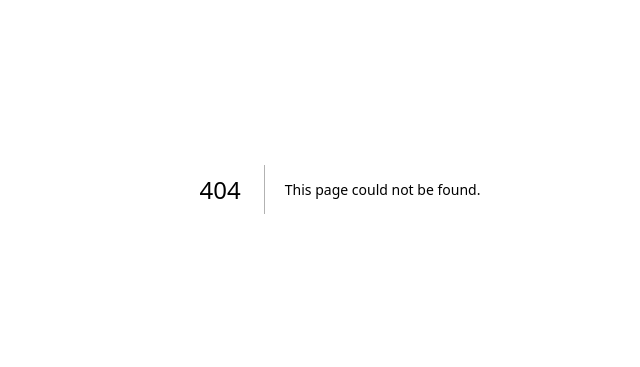
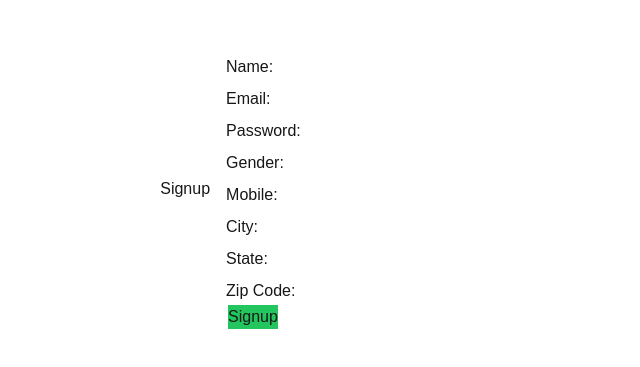
Before and after one commit to mohd-tahzeeb-khan/Advance-Quiz-Application-65HIBKJS, a Next.js app in the folder quiz-app/: page /userLogs in a window 1280 px wide. Before the commit this address had no page. Shown: the part 211-578 px from the top of the page, without its empty margins (300-940 px from the left). Built offline with nearby package versions, Linux system fonts and the light colour scheme.

Commit message:
Created new file for userLogs

```diff
--- /dev/null
+++ b/quiz-app/src/app/userLogs/page.js
@@ -0,0 +1,143 @@
+'use client'
+import { useState } from "react";
+import config from "../../../next.config.mjs"
+import axios from "axios";
+
+const signup = () => {
+  const [formData, setFormData] = useState({
+    name: "",
+    email: "",
+    password: "",
+    gender:"",
+    mobile:"",
+    city:"",
+    state:"",
+    zip:""
+  });
+
+  const [error, setError] = useState("");
+  const [success, setSuccess] = useState("");
+
+  const handleChange = (e) => {
+    const { name, value } = e.target;
+    setFormData({ ...formData, [name]: value });
+  };
+
+  const handleSubmit = async (e) => {
+    e.preventDefault();
+    setError("");
+    setSuccess("");
+
+    try {
+      const response = await axios.post(`${process.env.NEXT_PUBLIC_API_BASE_URL}`, formData, {
+        headers: {
+          "Content-Type": "application/json",
+        },
+      });
+      setSuccess("Signup successful! You can now log in.");
+    } catch (err) {
+      setError(err.response?.data?.message || "An error occurred during signup.");
+    }
+  };
+
+  return (
+    <div className=" h-[100vh] w-full flex justify-center items-center gap-4">
+      <h1>Signup</h1>
+      <form onSubmit={handleSubmit}>
+        <div className="flex gap-3 mt-2 items-end">
+          <label htmlFor="name">Name:</label>
+          <input className="text-black"
+            type="text"
+            id="name"
+            name="name"
+            value={formData.name}
+            onChange={handleChange}
+            required
+          />
+        </div>
+        <div className="flex gap-3 mt-2 items-end">
+          <label htmlFor="email">Email:</label>
+          <input className="text-black"
+            type="email"
+            id="email"
+            name="email"
+            value={formData.email}
+            onChange={handleChange}
+            required
+          />
+        </div>
+        <div className="flex gap-3 mt-2 items-end">
+          <label htmlFor="password">Password:</label>
+          <input className="text-black"
+            type="password"
+            id="password"
+            name="password"
+            value={formData.password}
+            onChange={handleChange}
+            required
+          />
+        </div>
+        <div className="flex gap-3 mt-2 items-end">
+          <label htmlFor="gender">Gender:</label>
+          <input className="text-black"
+            type="text"
+            id="gender"
+            name="gender"
+            value={formData.gender}
+            onChange={handleChange}
+            required
+          />
+        </div>
+        <div className="flex gap-3 mt-2 items-end">
+          <label htmlFor="mobile">Mobile:</label>
+          <input className="text-black"
+            type="number"
+            id="mobile"
+            name="mobile"
+            value={formData.mobile}
+            onChange={handleChange}
+            required
+          />
+        </div>
+        <div className="flex gap-3 mt-2 items-end">
+          <label htmlFor="city">City:</label>
+          <input className="text-black"
+            type="text"
+            id="city"
+            name="city"
+            value={formData.city}
+            onChange={handleChange}
+            required
+          />
+        </div>
+        <div className="flex gap-3 mt-2 items-end">
+          <label htmlFor="state">State:</label>
+          <input className="text-black"
+            type="text"
+            id="state"
+            name="state"
+            value={formData.state}
+            onChange={handleChange}
+            required
+          />
+        </div>
+        <div className="flex gap-3 mt-2 items-end">
+          <label htmlFor="zip">Zip Code:</label>
+          <input className="text-black"
+            type="number"
+            id="zip"
+            name="zip"
+            value={formData.zip}
+            onChange={handleChange}
+            required
+          />
+        </div>
+        <button className="bg-green-500 border-2 border-white" type="submit">Signup</button>
+      </form>
+      {error && <p style={{ color: "red" }}>{error}</p>}
+      {success && <p style={{ color: "green" }}>{success}</p>}
+    </div>
+  );
+};
+
+export default signup;
```
